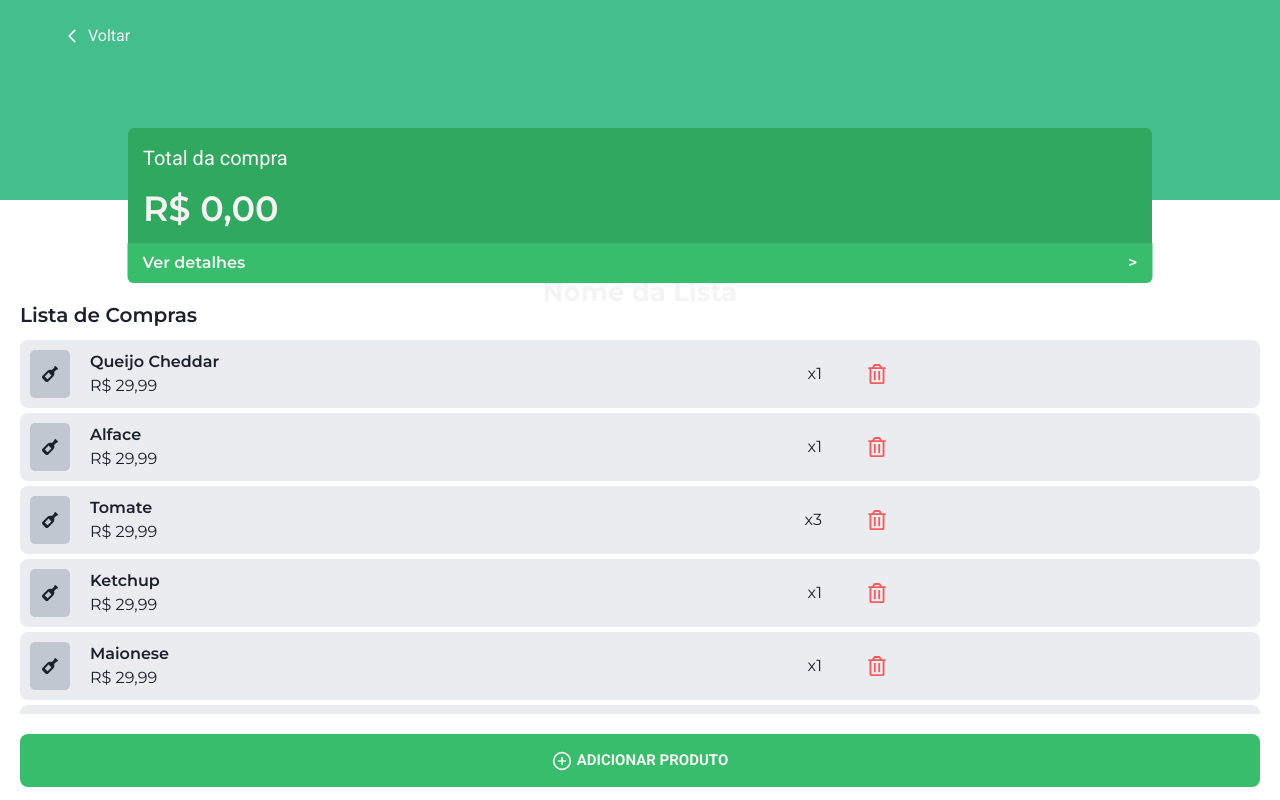
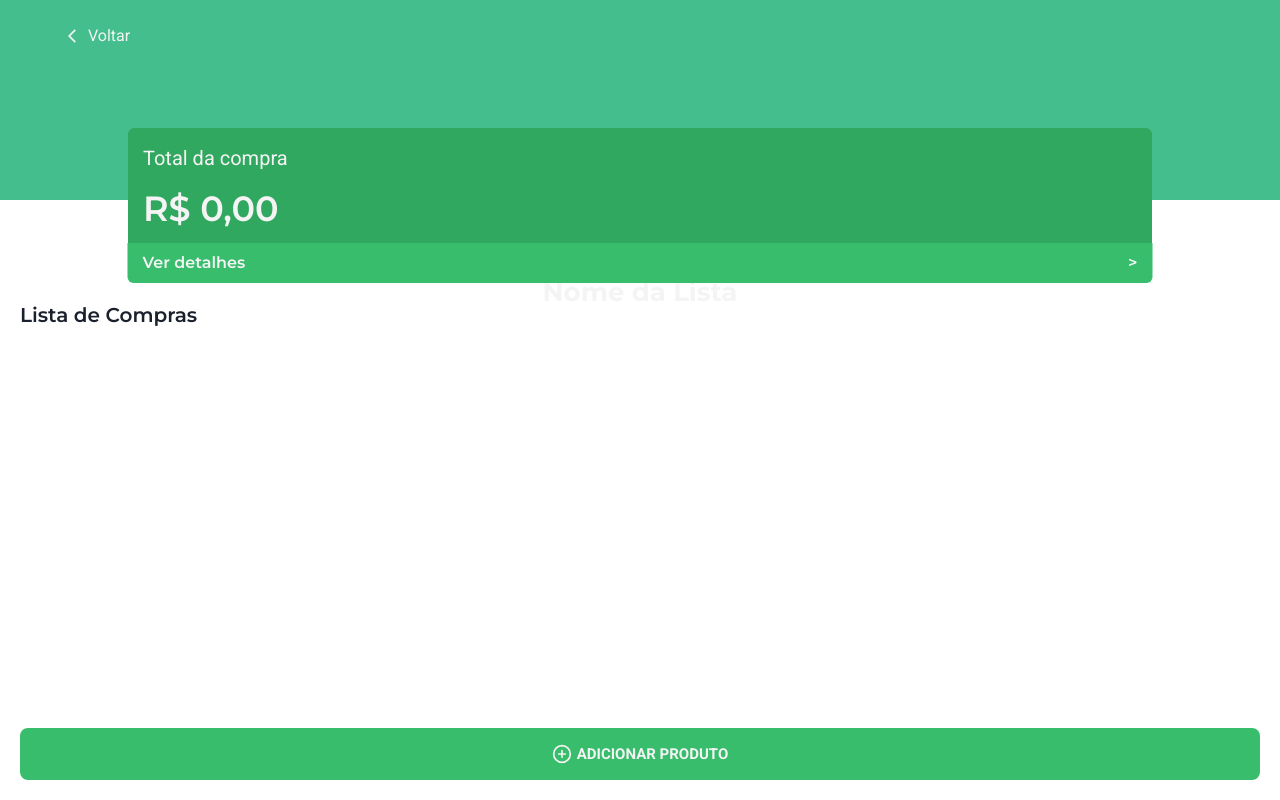
Before and after one commit to Alec-NK/shoplist, a React (Create React App) app: page / in a window 1280 px wide. Built offline with nearby package versions, Linux system fonts and the light colour scheme.

Commit message:
feat: added register product

```diff
--- a/package.json
+++ b/package.json
@@ -22,7 +22,8 @@
     "react-scripts": "5.0.1",
     "styled-components": "^5.3.6",
     "typescript": "^4.9.5",
-    "web-vitals": "^2.1.4"
+    "web-vitals": "^2.1.4",
+    "yup": "^1.2.0"
   },
   "scripts": {
     "start": "react-scripts start",
--- a/src/context/ListContext.tsx
+++ b/src/context/ListContext.tsx
@@ -1,4 +1,4 @@
-import { createContext, useState } from "react";
+import { createContext, useState, useEffect } from "react";
 
 import { AddProductProps, ProductType } from "../types/products";
 
@@ -6,6 +6,7 @@ type ListContextProps = {
     products: ProductType[];
     totalPrice: number;
     AddProduct: (product: AddProductProps) => void;
+    // getProducts: () => Array<ProductType>;
 };
 
 type ListProviderProps = {
@@ -26,17 +27,28 @@ export const ListProvider = ({ children }: ListProviderProps) => {
             category: product.category,
         };
 
-    products.push(new_product);
-    const new_list = products;
-    localStorage.setItem("products", JSON.stringify(new_list));
-    setProducts(new_list);
+        const updated_products = [...products, new_product];
+        localStorage.setItem("products", JSON.stringify(updated_products));
 
-    let price = 0;
-    new_list.forEach((prod) => {
-      price += prod.price;
-    });
-    setTotalPrice(price);
+        getProducts();
     };
+
+    const getProducts = () => {
+        const prod_storage = localStorage.getItem("products");
+        const products_list: Array<ProductType> = prod_storage
+            ? JSON.parse(prod_storage)
+            : [];
+        setProducts(products_list);
+
+        const updated_total = products_list.reduce((total, product) => {
+            return total + product.price * product.quantity;
+        }, 0);
+        setTotalPrice(updated_total);
+    };
+
+    useEffect(() => {
+        getProducts();
+    }, []);
 
     return (
         <ListContext.Provider value={{ products, totalPrice, AddProduct }}>
--- a/src/pages/ShoppingList/Modals/RegisterModal/index.tsx
+++ b/src/pages/ShoppingList/Modals/RegisterModal/index.tsx
@@ -1,6 +1,13 @@
-import { useRef, useState, useContext } from "react";
-import { Formik, FormikProps, Field } from "formik";
-import { Input, NumberInput, NumberInputField, Select } from "@chakra-ui/react";
+import { useRef, useContext } from "react";
+import { Formik, FormikProps, Field, ErrorMessage } from "formik";
+import * as Yup from "yup";
+import {
+    Input,
+    NumberInput,
+    NumberInputField,
+    Select,
+    useToast,
+} from "@chakra-ui/react";
 
 import { Modal } from "../../../../components/Modal";
 import { ListContext } from "../../../../context/ListContext";
@@ -26,8 +33,16 @@ type FormikValues = {
     category: string;
 };
 
+const schema = Yup.object().shape({
+    product_name: Yup.string().required("Informe o nome do produto!"),
+    price: Yup.string().required("Informe o preço!"),
+    quantity: Yup.string().max(40).required("Informe a quantidade!"),
+    category: Yup.string().required("Informe a categoria!"),
+});
+
 const RegisterModal = ({ setIsOpen }: RegisterModalProps) => {
     const formRef = useRef<FormikProps<FormikValues>>(null);
+    const toast = useToast();
     const { AddProduct } = useContext(ListContext);
 
     const initial = {
@@ -46,23 +61,32 @@ const RegisterModal = ({ setIsOpen }: RegisterModalProps) => {
     const Submit = () => {
         if (formRef.current) {
             const values = formRef.current.values;
-
             AddProduct(values);
+            setIsOpen();
         }
     };
 
     return (
         <Modal title="Cadastrar Produto">
-      <Formik innerRef={formRef} initialValues={initial} onSubmit={Submit}>
+            <Formik
+                innerRef={formRef}
+                initialValues={initial}
+                validationSchema={schema}
+                onSubmit={Submit}
+            >
                 <ContentModal>
                     <Row>
                         <InputContainer>
                             <Label>Nome do produto</Label>
                             <Field name="product_name">
                                 {({ field, form }: any) => (
-                  <Input {...field} placeholder="Ex: Laranja" />
+                                    <Input
+                                        {...field}
+                                        placeholder="Ex: Laranja"
+                                    />
                                 )}
                             </Field>
+                            <ErrorMessage name="product_name" />
                         </InputContainer>
                     </Row>
                     <Row double>
@@ -70,8 +94,13 @@ const RegisterModal = ({ setIsOpen }: RegisterModalProps) => {
                             <Label>Preço (R$)</Label>
                             <Field name="price">
                                 {({ field, form }: any) => (
-                  <NumberInput style={{ marginRight: "10px" }}>
-                    <NumberInputField {...field} placeholder="00.00" />
+                                    <NumberInput
+                                        style={{ marginRight: "10px" }}
+                                    >
+                                        <NumberInputField
+                                            {...field}
+                                            placeholder="00.00"
+                                        />
                                     </NumberInput>
                                 )}
                             </Field>
@@ -81,7 +110,10 @@ const RegisterModal = ({ setIsOpen }: RegisterModalProps) => {
                             <Field name="quantity">
                                 {({ field, form }: any) => (
                                     <NumberInput>
-                    <NumberInputField {...field} placeholder="0" />
+                                        <NumberInputField
+                                            {...field}
+                                            placeholder="0"
+                                        />
                                     </NumberInput>
                                 )}
                             </Field>
@@ -92,10 +124,16 @@ const RegisterModal = ({ setIsOpen }: RegisterModalProps) => {
                             <Label>Categoria</Label>
                             <Field name="category">
                                 {({ field, form }: any) => (
-                  <Select {...field} placeholder="Selecione uma categoria">
+                                    <Select
+                                        {...field}
+                                        placeholder="Selecione uma categoria"
+                                    >
                                         {categories.map((category, index) => {
                                             return (
-                        <option key={index} value={category.value}>
+                                                <option
+                                                    key={index}
+                                                    value={category.value}
+                                                >
                                                     {category.text}
                                                 </option>
                                             );
@@ -115,7 +153,11 @@ const RegisterModal = ({ setIsOpen }: RegisterModalProps) => {
                 >
                     CANCELAR
                 </button>
-        <button type="button" onClick={handleSubmit} className="btn_register">
+                <button
+                    type="button"
+                    onClick={handleSubmit}
+                    className="btn_register"
+                >
                     CADASTRAR
                 </button>
             </FooterModal>
--- a/src/pages/ShoppingList/index.tsx
+++ b/src/pages/ShoppingList/index.tsx
@@ -60,7 +60,7 @@ const lista = [
 
 const ShoppingList = () => {
     const [isModalMobileOpen, setIsModalMobileOpen] = useState(false);
-  const { totalPrice } = useContext(ListContext);
+    const { totalPrice, products } = useContext(ListContext);
 
     // const SearchItems = (array, search) => {
     //   const textFormatted = search.toLowerCase().replace(/[\u0300-\u036f]/g, "");
@@ -89,7 +89,9 @@ const ShoppingList = () => {
                 </Header>
                 <TotalScore>
                     <div className="title_total">Total da compra</div>
-          <div className="score">{formatNumberToBRLCurrency(totalPrice)}</div>
+                    <div className="score">
+                        {formatNumberToBRLCurrency(totalPrice)}
+                    </div>
                     <button className="btn_details">
                         <span>Ver detalhes</span>
                         <span>{">"}</span>
@@ -107,7 +109,7 @@ const ShoppingList = () => {
                 <ListContainer>
                     <div className="title">Lista de Compras</div>
                     <Products>
-            {lista.map((item) => {
+                        {products.map((item) => {
                             return (
                                 <ProductCard>
                                     <Icon>
@@ -115,10 +117,18 @@ const ShoppingList = () => {
                                     </Icon>
                                     <ProductInfos>
                                         <div>
-                      <div className="item_title">{item.title}</div>
-                      <div className="price">R$ 29,99</div>
+                                            <div className="item_title">
+                                                {item.title}
                                             </div>
-                    <span className="qtd">{item.quantity}</span>
+                                            <div className="price">
+                                                {formatNumberToBRLCurrency(
+                                                    item.price
+                                                )}
+                                            </div>
+                                        </div>
+                                        <span className="qtd">
+                                            {item.quantity}
+                                        </span>
                                     </ProductInfos>
                                     <button className="btn_delete">
                                         <FaRegTrashAlt />
--- a/src/pages/ShoppingList/styles.ts
+++ b/src/pages/ShoppingList/styles.ts
@@ -172,11 +172,11 @@ export const ProductInfos = styled.div`
     }
 `;
 
-export const AddProductButton = styled.button`
+export const AddProductButton = styled.button<any>`
     display: flex;
     justify-content: center;
     align-items: center;
-  margin-top: 20px;
+    margin: 20px 0;
     padding: 15px;
     font-family: "Roboto", sans-serif;
     font-weight: 600;
```
Also changed, not shown: 2 other files (tests, documents, lock files or other folders). Lines whose indentation alone changed are shown as unchanged.
